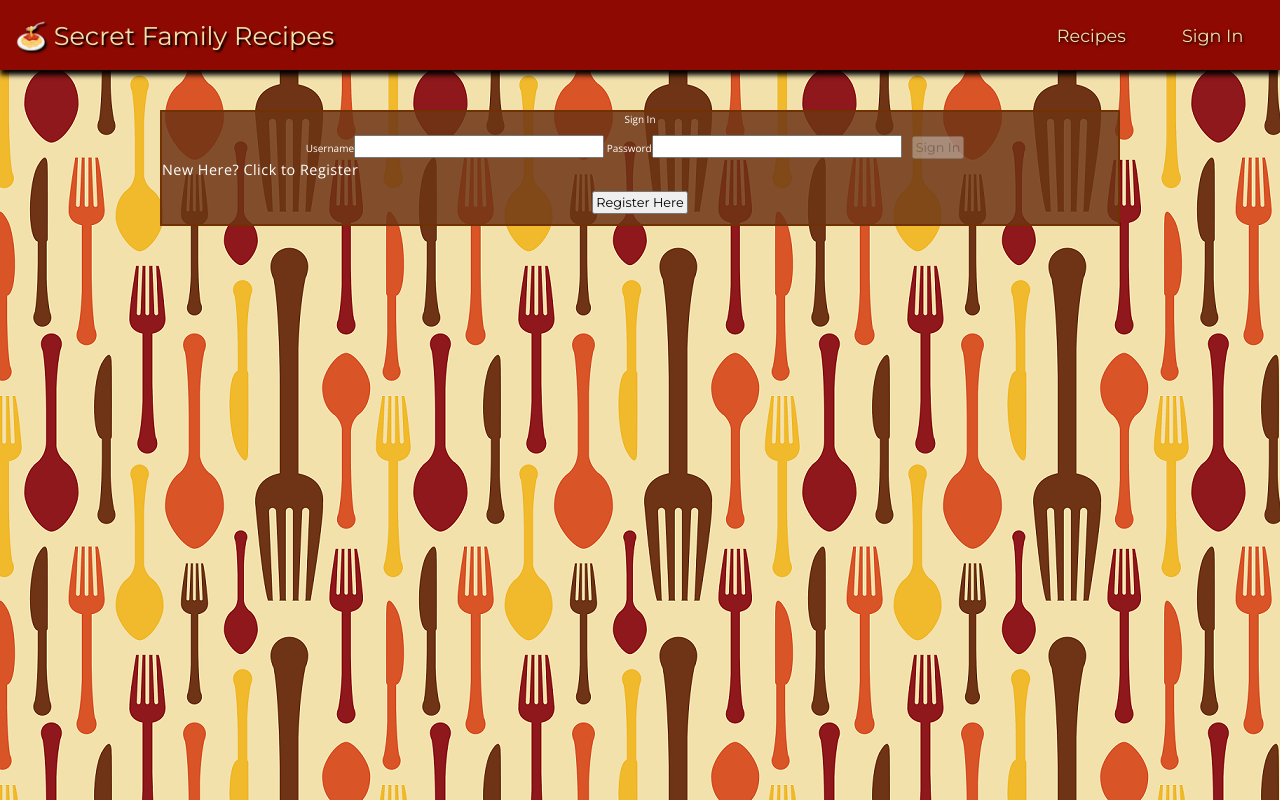
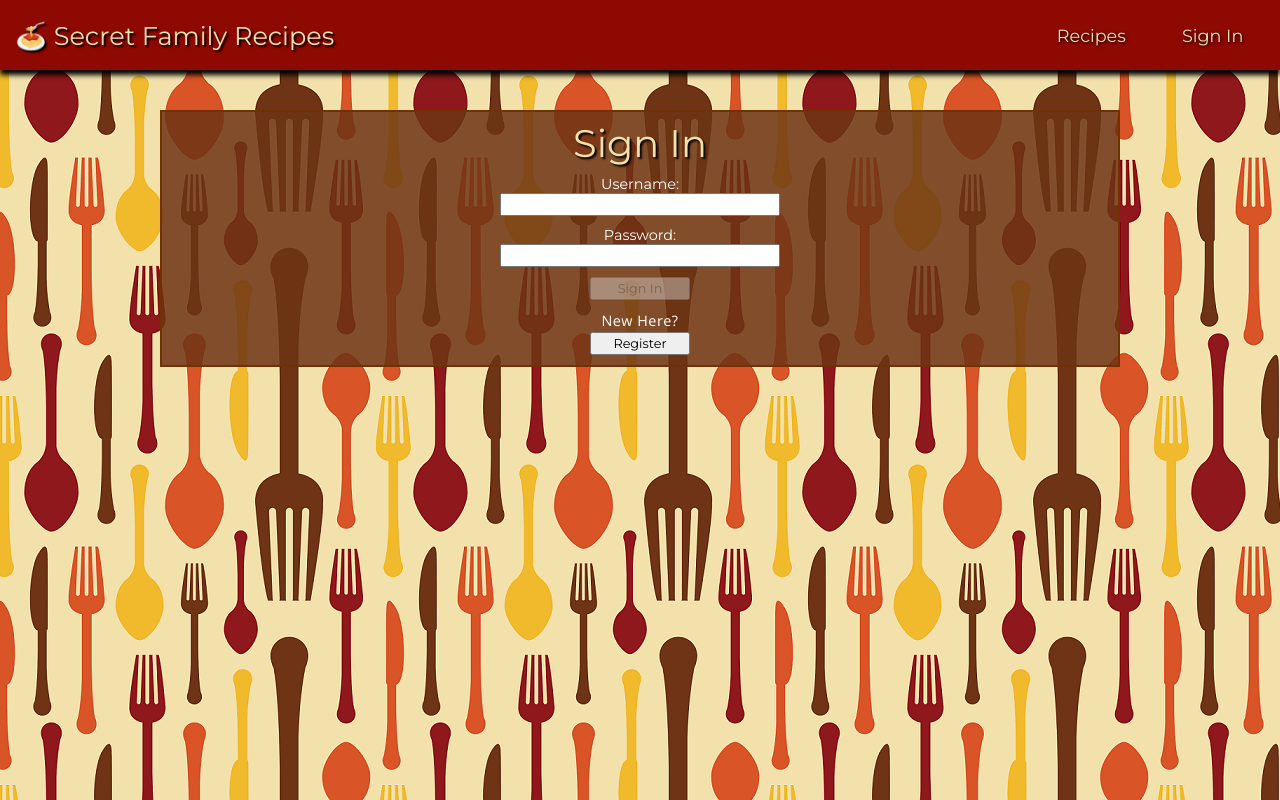
Before and after one commit to secret-family-recipes-6/react-team, a React (Create React App) app: page /signin in a window 1280 px wide. Built offline with nearby package versions, Linux system fonts and the light colour scheme; no server answers.

Commit message:
form styling and some clean-up of unneccesary lines

```diff
--- a/src/components/EditRecipeForm.js
+++ b/src/components/EditRecipeForm.js
@@ -67,7 +67,7 @@ export default function EditRecipeForm() {
   }, [formValues]);
 
   return (
-    <form onSubmit={onSubmit} className="update">
+    <form onSubmit={onSubmit}>
       <h2>Update {currentRecipe.title}</h2>
 
       <label>
--- a/src/components/Forms.css
+++ b/src/components/Forms.css
@@ -1,4 +1,17 @@
 form {
+  display: flex;
+  flex-direction: column;
+}
+
+form h3 {
+  font-size: 2.4rem;
+  font-family: 'Montserrat', sans-serif;
+  color: #f3e1ab;
+  padding: 0.5rem 0;
+  text-shadow: 2px 2px 2px black;
+}
+
+.form-input {
   display: flex;
   flex-direction: column;
 }
@@ -28,6 +41,7 @@ button {
   margin: 10px 10px 0px 10px;
 }
 
-/* https://imagesvc.meredithcorp.io/v3/mm/image?url=https%3A%2F%2Fimages.media-allrecipes.com%2Fuserpho
-
-Heat a large skillet over low heat. Spread butter or margarine onto one side of two slices of bread. Place both pieces buttered side down in the skillet. Lay a slice of cheese on each one, and top with slices of tomato, onion and jalapeno. Butter one side of the remaining slices of bread, and place on top buttered side up. When the bottom of the sandwiches are toasted, flip and fry until brown on the other side. */
+p {
+  text-align: center;
+  padding-top: 10px;
+}
--- a/src/components/SignInForm.js
+++ b/src/components/SignInForm.js
@@ -63,10 +63,7 @@ export default function SignUpForm() {
         history.push('/');
       })
       .catch((err) => {
-        console.log(err);
-      })
-      .finally(() => {
-        setFormValues(initialFormValues);
+        alert(err.response.data.message);
       });
   };
 
@@ -95,7 +92,7 @@ export default function SignUpForm() {
   }, [formValues]);
 
   return (
-    <div className="form-container">
+    <form className="form-container">
       <div className="errors">
         <div>{formErrors.username}</div>
         <div>{formErrors.password}</div>
@@ -104,7 +101,7 @@ export default function SignUpForm() {
         <h3>Sign In</h3>
         <label>
           {' '}
-          Username
+          Username:
           <input
             name="username"
             type="text"
@@ -115,7 +112,7 @@ export default function SignUpForm() {
         </label>
         <label>
           {' '}
-          Password
+          Password:
           <input
             name="password"
             type="password"
@@ -123,10 +120,12 @@ export default function SignUpForm() {
             onChange={onInputChange}
           />
         </label>
-        <button onClick={onSubmit} disabled={disabled}>Sign In</button>
+        <button onClick={onSubmit} disabled={disabled}>
+          Sign In
+        </button>
       </div>
-      <p>New Here? Click to Register</p>
-      <button onClick={toSignUp}>Register Here</button>
-    </div>
+      <p>New Here?</p>
+      <button onClick={toSignUp}>Register</button>
+    </form>
   );
 }
--- a/src/components/SignUpForm.js
+++ b/src/components/SignUpForm.js
@@ -70,9 +70,6 @@ export default function SignUpForm() {
       })
       .catch((err) => {
         console.log(err);
-      })
-      .finally(() => {
-        setFormValues(initialFormValues);
       });
   };
 
@@ -99,7 +96,7 @@ export default function SignUpForm() {
   }, [formValues]);
 
   return (
-    <div className="form-container">
+    <form className="form-container">
       <h3>Sign Up</h3>
       <div className="form-input">
         <div className="errors">
@@ -144,7 +141,7 @@ export default function SignUpForm() {
         </label>
         <label>
           {' '}
-          Email
+          Email:
           <input
             name="email"
             type="text"
@@ -154,7 +151,7 @@ export default function SignUpForm() {
         </label>
         <label>
           {' '}
-          Password
+          Password:
           <input
             name="password"
             type="password"
@@ -166,6 +163,6 @@ export default function SignUpForm() {
           Submit
         </button>
       </div>
-    </div>
+    </form>
   );
 }
```
